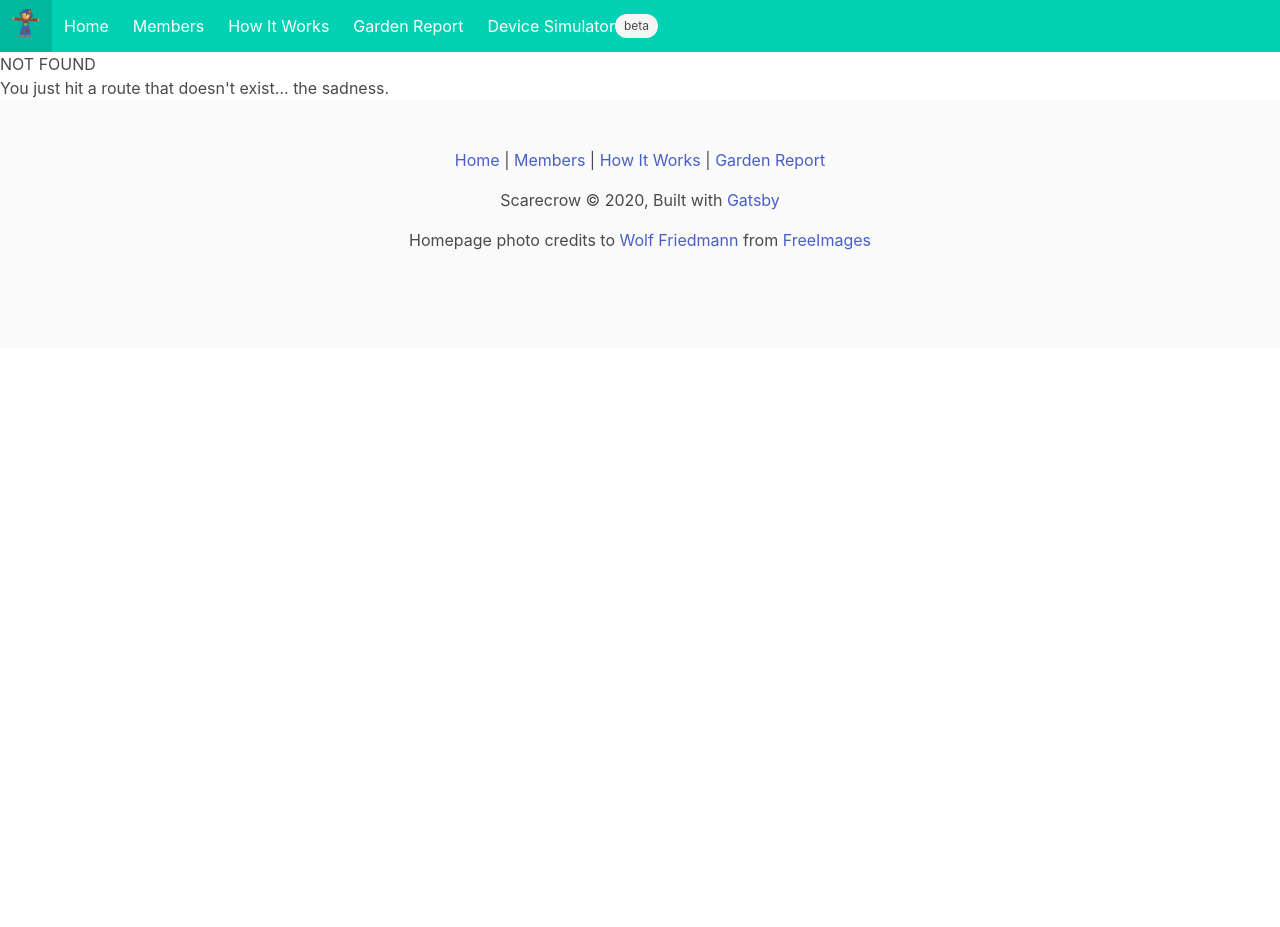
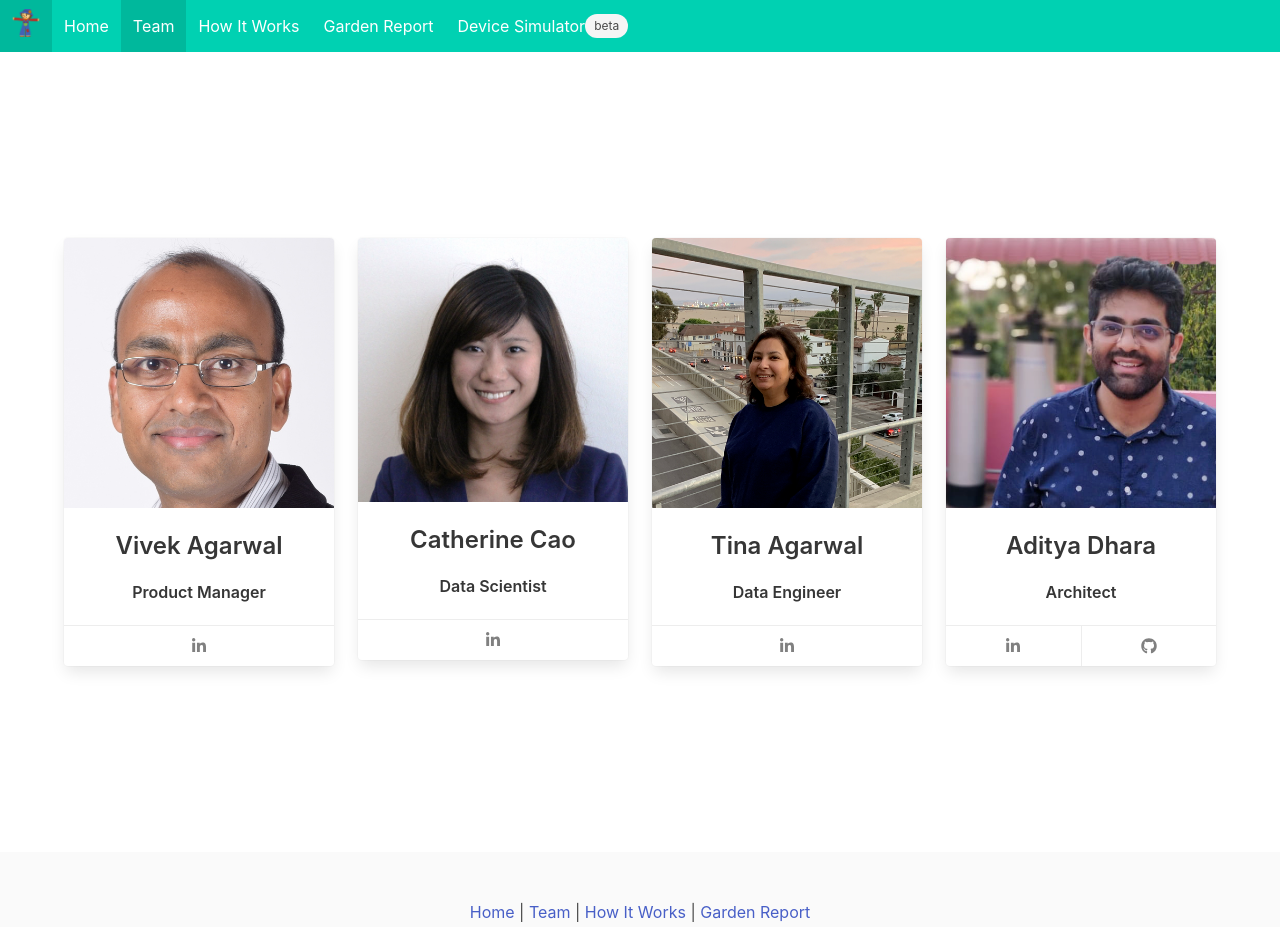
Before and after one commit to vivekmids/crow, a Gatsby site in the folder web-frontend/: page /team in a window 1280 px wide. Before the commit this address had no page. Shown: the top 927 px of the page. Before the commit the page ends 800 px from the top, so only its background shows below. Built offline with nearby package versions, Linux system fonts and the light colour scheme; Gatsby itself is replaced by a stand-in of ours.

Commit message:
Update team and things

```diff
--- a/web-frontend/src/components/layouts/default-layout.js
+++ b/web-frontend/src/components/layouts/default-layout.js
@@ -35,7 +35,7 @@ const Layout = ({ title, children }) => {
         <div className="content has-text-centered">
           <p>
             <Link to="/" activeClassName="is-activate">Home</Link>{` | `}
-            <Link activeClassName="is-active" to="/members/">Members</Link>{` | `}
+            <Link activeClassName="is-active" to="/team/">Team</Link>{` | `}
             <Link activeClassName="is-active" to="/how_it_works/">How It Works</Link>{` | `}
             <Link activeClassName="is-active" to="/garden_report/">Garden Report</Link>
           </p>
--- a/web-frontend/src/components/layouts/header.js
+++ b/web-frontend/src/components/layouts/header.js
@@ -38,8 +38,8 @@ const Header = ({ siteTitle }) => {
           <Link className="navbar-item" activeClassName="is-active" to="/">
             Home
           </Link>
-          <Link className="navbar-item" activeClassName="is-active" to="/members/">
-            Members
+          <Link className="navbar-item" activeClassName="is-active" to="/team/">
+            Team
           </Link>
           <Link className="navbar-item" activeClassName="is-active" to="/how_it_works/">
             How It Works
--- a/web-frontend/src/components/stats_panels/pest_trend_table.js
+++ b/web-frontend/src/components/stats_panels/pest_trend_table.js
@@ -48,7 +48,7 @@ export default ({ pestData, maxDate, supportedPests }) => {
         <tr>
           <th>Pest</th>
           <th>Count</th>
-          <th>Trend</th>
+          <th>Daily Trend</th>
         </tr>
       </thead>
       <tbody>
--- a/web-frontend/src/pages/index.js
+++ b/web-frontend/src/pages/index.js
@@ -66,7 +66,7 @@ const IndexPage = () => {
               <Link to="/how_it_works"><h1 className="title">Learn about the product →</h1></Link>
             </div>
             <div className="column">
-              <Link to="/members"><h1 className="title">Meet the team →</h1></Link>
+              <Link to="/team"><h1 className="title">Meet the team →</h1></Link>
             </div>
             <div className="column">
               <Link to="/garden_report"><h1 className="title">See our dashboard →</h1></Link>
--- a/web-frontend/src/pages/members.js
+++ b/web-frontend/src/pages/team.js
@@ -52,7 +52,7 @@ const MemberCard = ({ name, role, linkedInUsername, githubUsername, children })
 
 const MembersPage = () => {
   return (
-    <Layout title="Members">
+    <Layout title="Team">
       <GrayFontAwesomeStyle />
       <section className="hero is-fullheight">
         <div className="hero-body">
```
